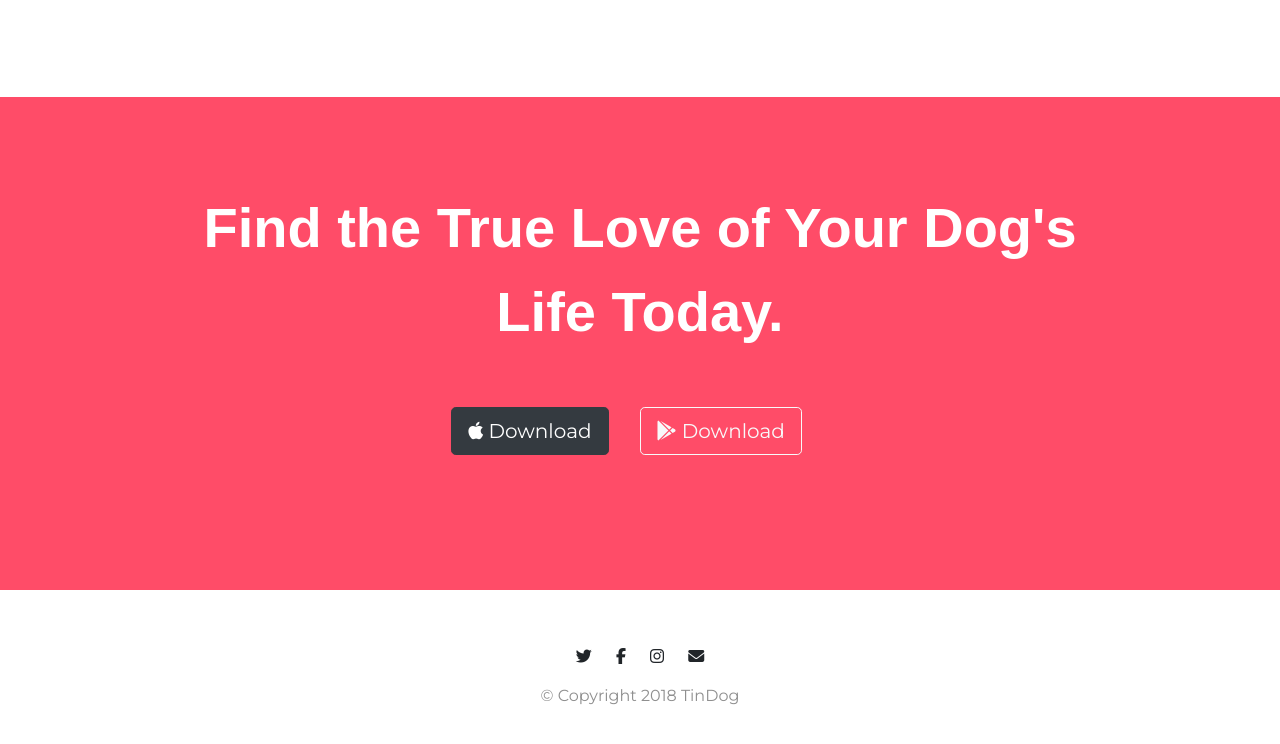
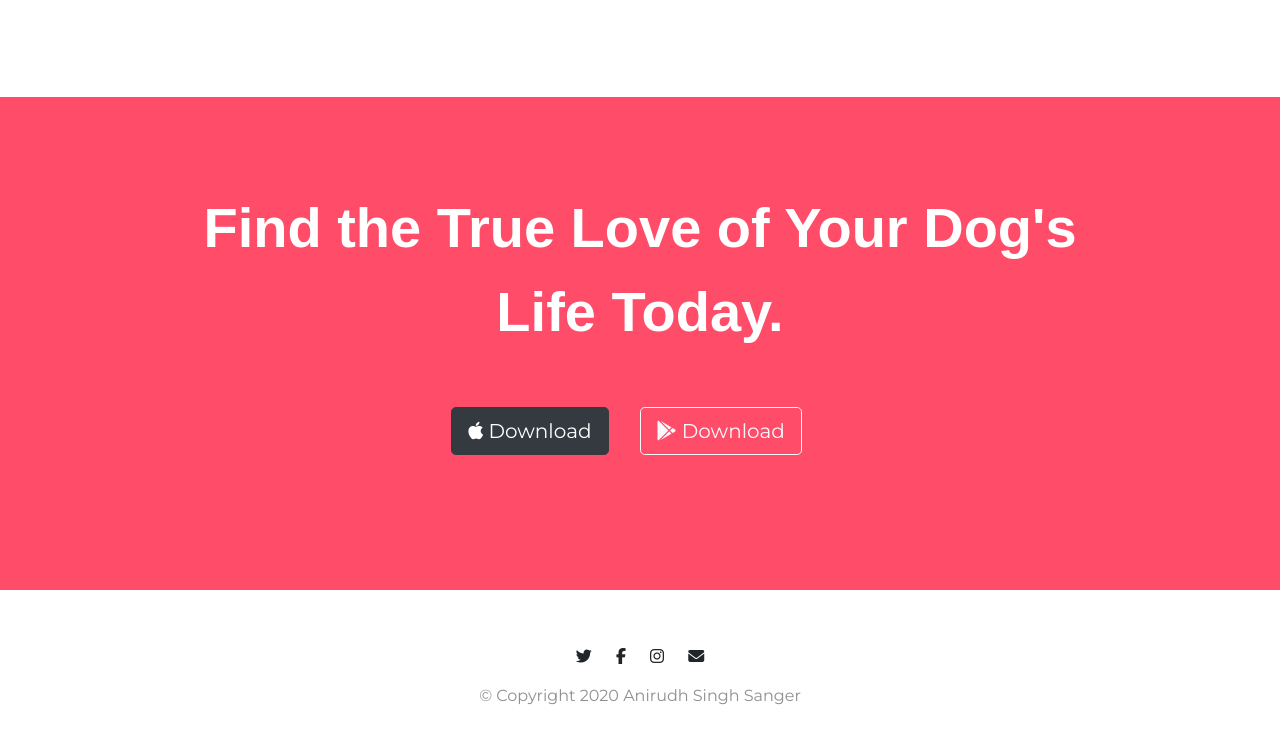
Before and after one commit to anirudhsinghsanger/tindog, a plain HTML site: page index.html in a window 1280 px wide. Shown: the part 2497-3241 px from the top of the page. Drawn offline with nearby package versions, Linux system fonts and the light colour scheme.

Commit message:
initial footer change

```diff
--- a/index.html
+++ b/index.html
@@ -245,7 +245,7 @@
 <i class="social-media fab fa-facebook-f"></i>
 <i class="social-media fab fa-instagram"></i>
 <i class="social-media fas fa-envelope"></i>
-    <p>© Copyright 2018 TinDog</p>
+    <p>© Copyright 2020 Anirudh Singh Sanger</p>
 
   </footer>
 
```
